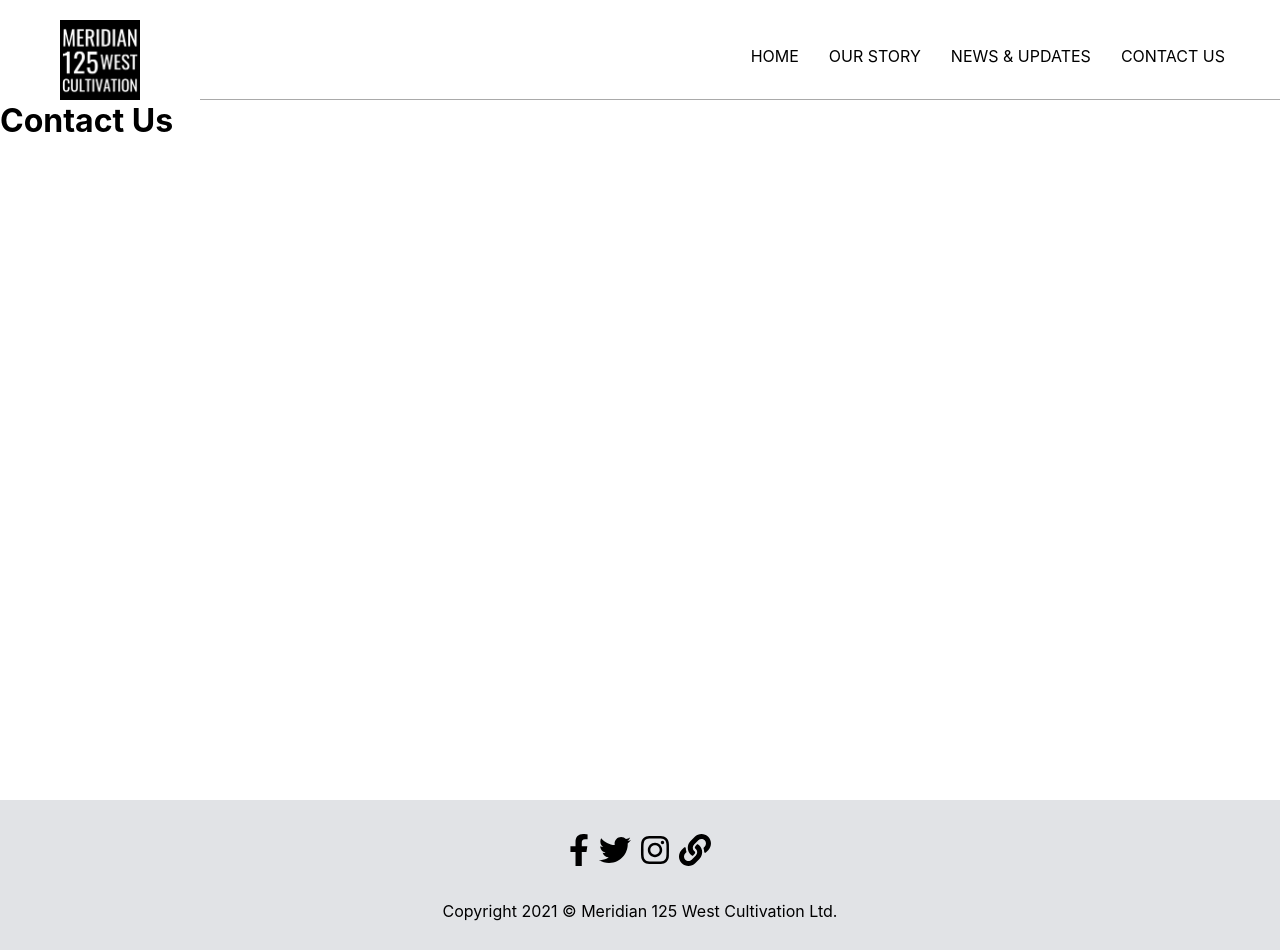
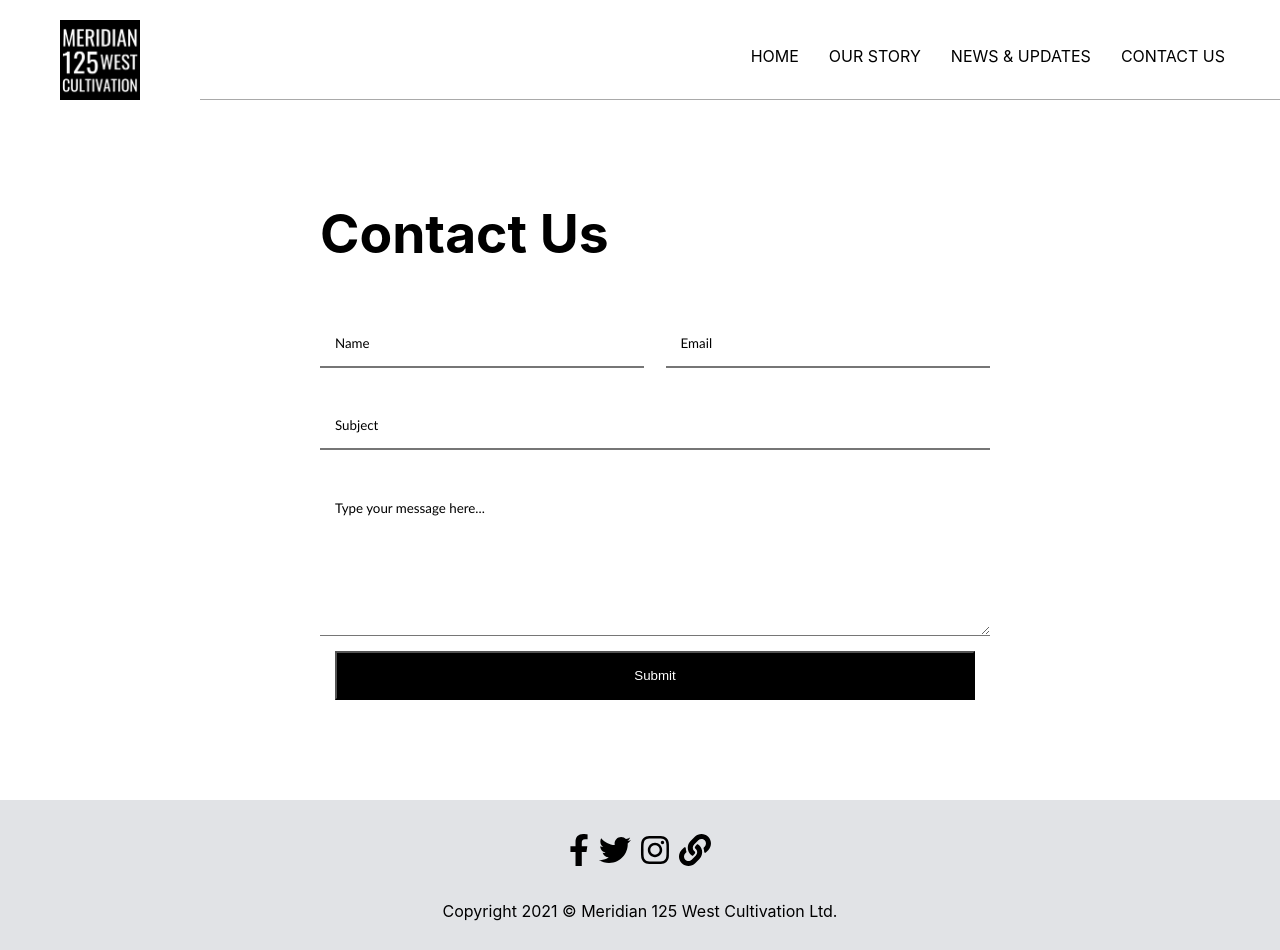
Before and after one commit to samamoo/meridian125west, a React (Create React App) app: page /contact in a window 1280 px wide. Built offline with nearby package versions, Linux system fonts and the light colour scheme.

Commit message:
Styled the contact us page

```diff
--- a/src/pages/Contact.js
+++ b/src/pages/Contact.js
@@ -2,9 +2,33 @@ import React from 'react';
 import './Contact.scss';
 
 export default function Contact () {
+
+  // OnClick function for form submit
+
+
   return(
     <main className="contact">
-      <h1>Contact Us</h1>
+      <div className="form-container">
+        <h1>Contact Us</h1>
+        <form className="form">
+          <div className="name-email">
+            <div className="form-name">
+              <label for="name">Name</label>
+              <input type="text" name="name" id="name" placeholder="Name"/>
+            </div>
+            <div className="form-name">
+              <label for="email">Email</label>
+              <input type="email" name="email" id="email" placeholder="Email"/>
+            </div>
+          </div>
+          <label for="subject">Subject</label>
+          <input type="text" name="subject" id="subject" placeholder="Subject"/>
+          <label for="message">Message</label>
+          <textarea type="textarea" rows="8" cols="33" name="message" id="message" placeholder="Type your message here..."/>
+          <button type="submit" id="submit-button">Submit</button>
+        </form>
+      </div>
+      {/* Google map of Powell River */}
     </main>
   )
 }
--- a/src/pages/Contact.scss
+++ b/src/pages/Contact.scss
@@ -2,4 +2,66 @@
   padding-top: 80px;
   width: 100%;
   height: calc(100vh - 80px);
+  display: flex;
+  // flex-direction: column;
+  justify-content: center;
+  align-items: center;
 }
+
+.form-container {
+  width: 50%;
+  h1 {
+    font-size: 40pt;
+  }
+}
+
+.form {
+  display: flex;
+  flex-direction: column;
+}
+.name-email {
+  width: 100%;
+  display: flex;
+  justify-content: space-between;
+}
+.form-name {
+  width: 46%;
+  display: flex;
+  flex-direction: column;
+}
+// #name, #email {
+//   width: 100%;
+// }
+
+#name, #email, #subject, #message{
+  width: 100%;
+  border-top: none;
+  border-left: none;
+  border-right: none;
+  padding: 15px;
+  &:hover {
+    border: 1px solid black;
+  }
+  &:focus-visible {
+    outline: none;
+  }
+}
+input {
+  margin-bottom: 15px;
+}
+label {
+  visibility: hidden;
+}
+
+#submit-button {
+  width: 100%;
+  margin: 15px;
+  padding: 15px;
+  color: white;
+  background-color: black;
+}
+
+::placeholder {
+  color: black;
+  font-family:'Trebuchet MS', 'Lucida Sans Unicode', 'Lucida Grande', 'Lucida Sans', Arial, sans-serif;
+}
```
Also changed, not shown: 1 other file (tests, documents, lock files or other folders).
